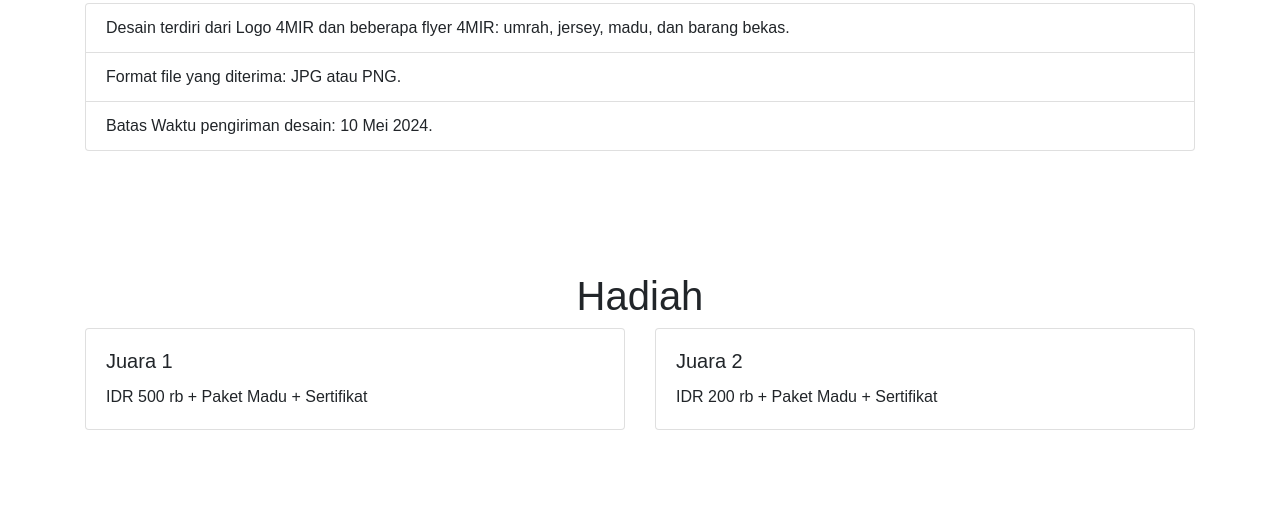
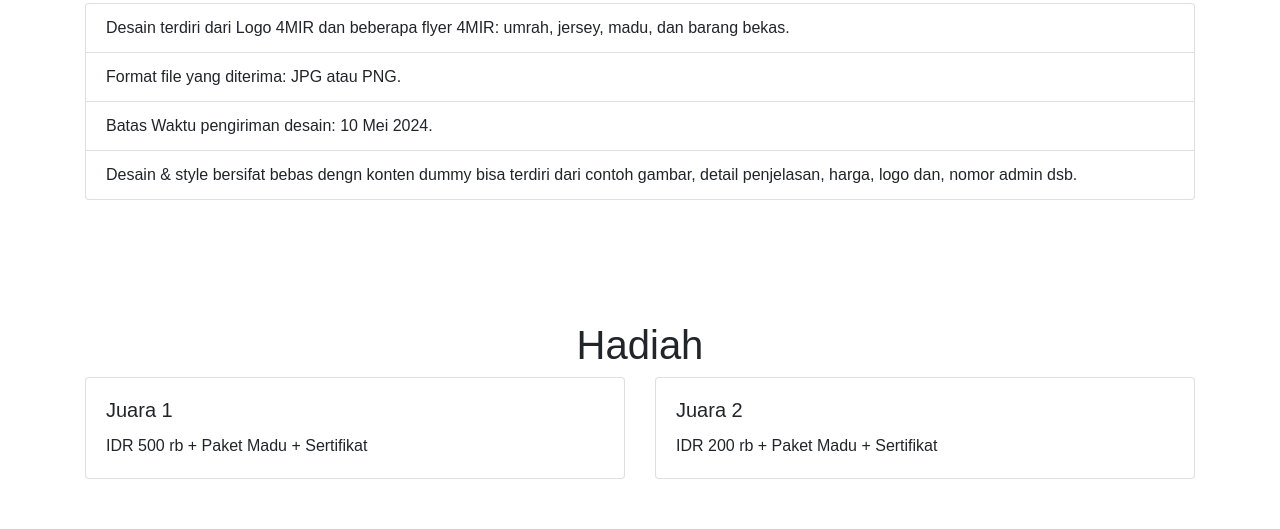
Before and after one commit to mirprogramming/web-lomba, a plain HTML site: page index.html in a window 1280 px wide. Shown: the part 1173-1702 px from the top of the page. Drawn offline with nearby package versions, Linux system fonts and the light colour scheme.

Commit message:
050624.1909

```diff
--- a/index.html
+++ b/index.html
@@ -50,6 +50,7 @@
             <li class="list-group-item">Desain terdiri dari Logo 4MIR dan beberapa flyer 4MIR: umrah, jersey, madu, dan barang bekas.</li>
             <li class="list-group-item">Format file yang diterima: JPG atau PNG.</li>
             <li class="list-group-item">Batas Waktu pengiriman desain: 10 Mei 2024.</li>
+            <li class="list-group-item">Desain & style bersifat bebas dengn konten dummy bisa terdiri dari contoh gambar, detail penjelasan, harga, logo dan, nomor admin dsb.</li>
           </ul>
     </div>
 </section>
```
